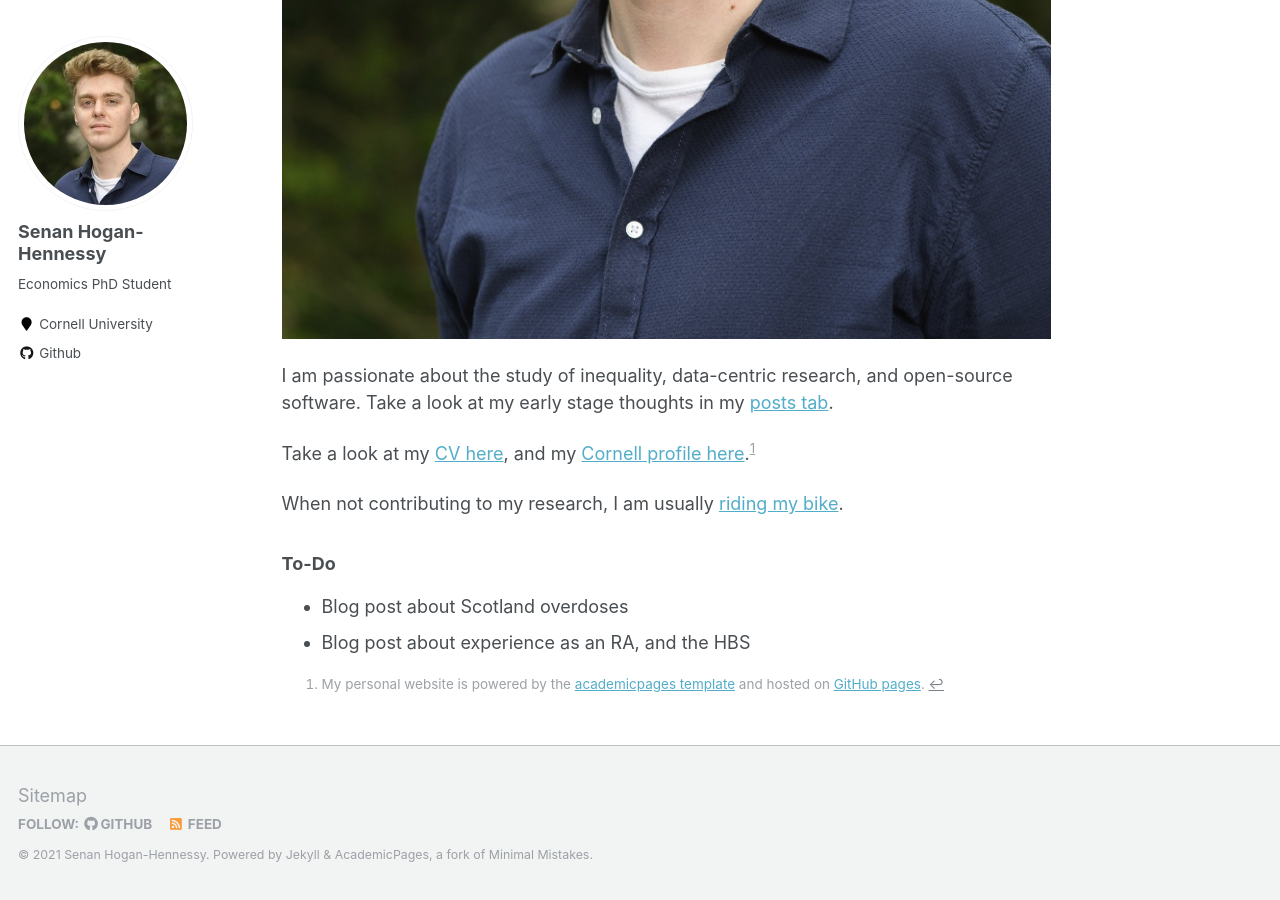
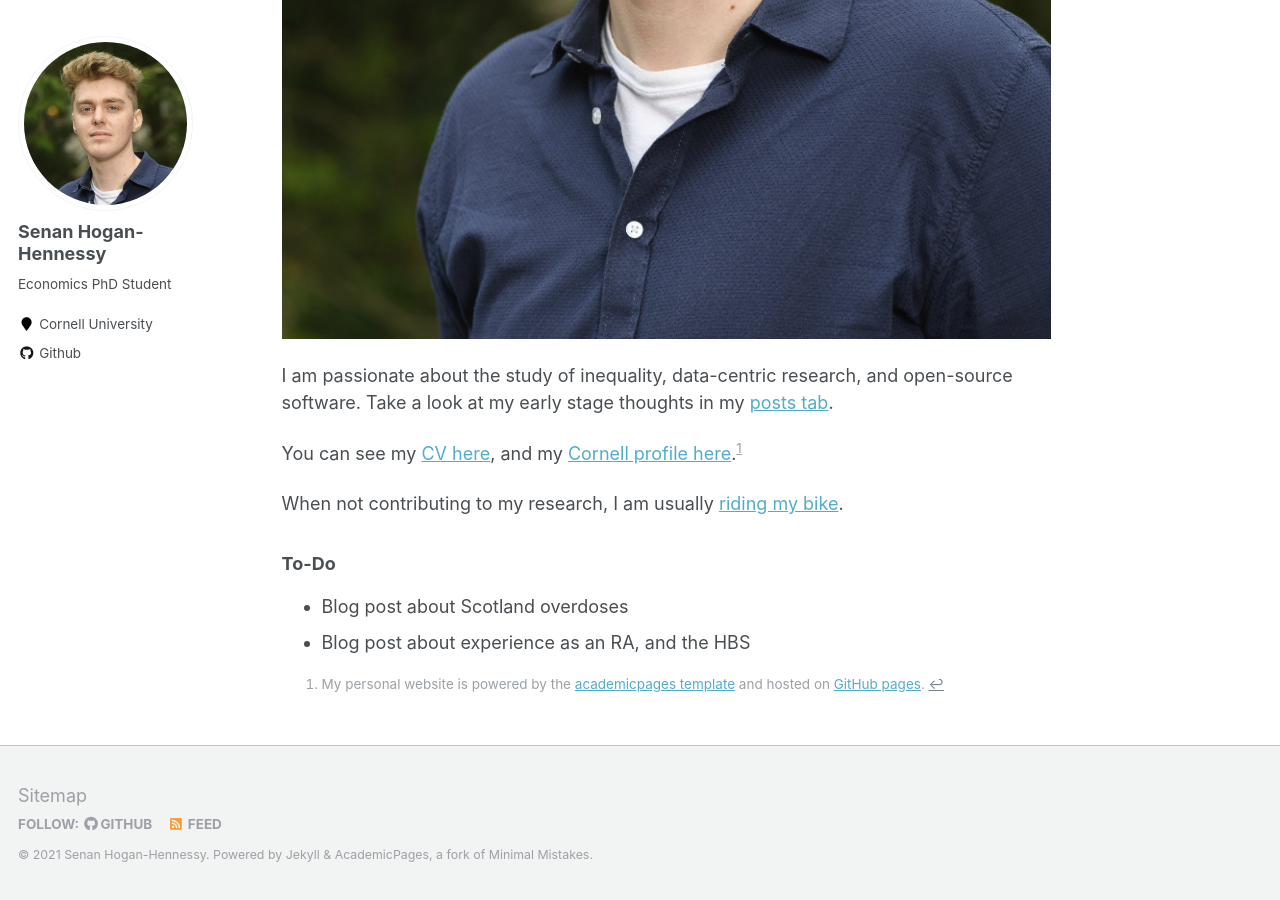
Before and after one commit to shoganhennessy/shoganhennessy.github.io, a Jekyll site: the page built from _pages/about.md, in a window 1280 px wide and 900 px high, scrolled down 753 px. Built offline with Jekyll 4.4.1, drawn with Linux system fonts in a browser that asks for light colours.

Commit message:
change profile picture

```diff
--- a/_pages/about.md
+++ b/_pages/about.md
@@ -18,7 +18,7 @@ I am a PhD student in the Department of Economics at Cornell University, and I s
 I am passionate about the study of inequality, data-centric research, and open-source software.
 Take a look at my early stage thoughts in my [posts tab](https://shoganhennessy.github.io/year-archive/).
 
-Take a look at my [CV here](https://shoganhennessy.github.io/files/cv/cv-shoganhennessy.pdf), and my [Cornell profile here](https://economics.cornell.edu/senan-hogan-hennessy).[^1]
+You can see my [CV here](https://shoganhennessy.github.io/files/cv/cv-shoganhennessy.pdf), and my [Cornell profile here](https://economics.cornell.edu/senan-hogan-hennessy).[^1]
 
 When not contributing to my research, I am usually [riding my bike](https://shoganhennessy.github.io/cycling/).
 
```
Also changed, not shown: images/profile.jpg.
